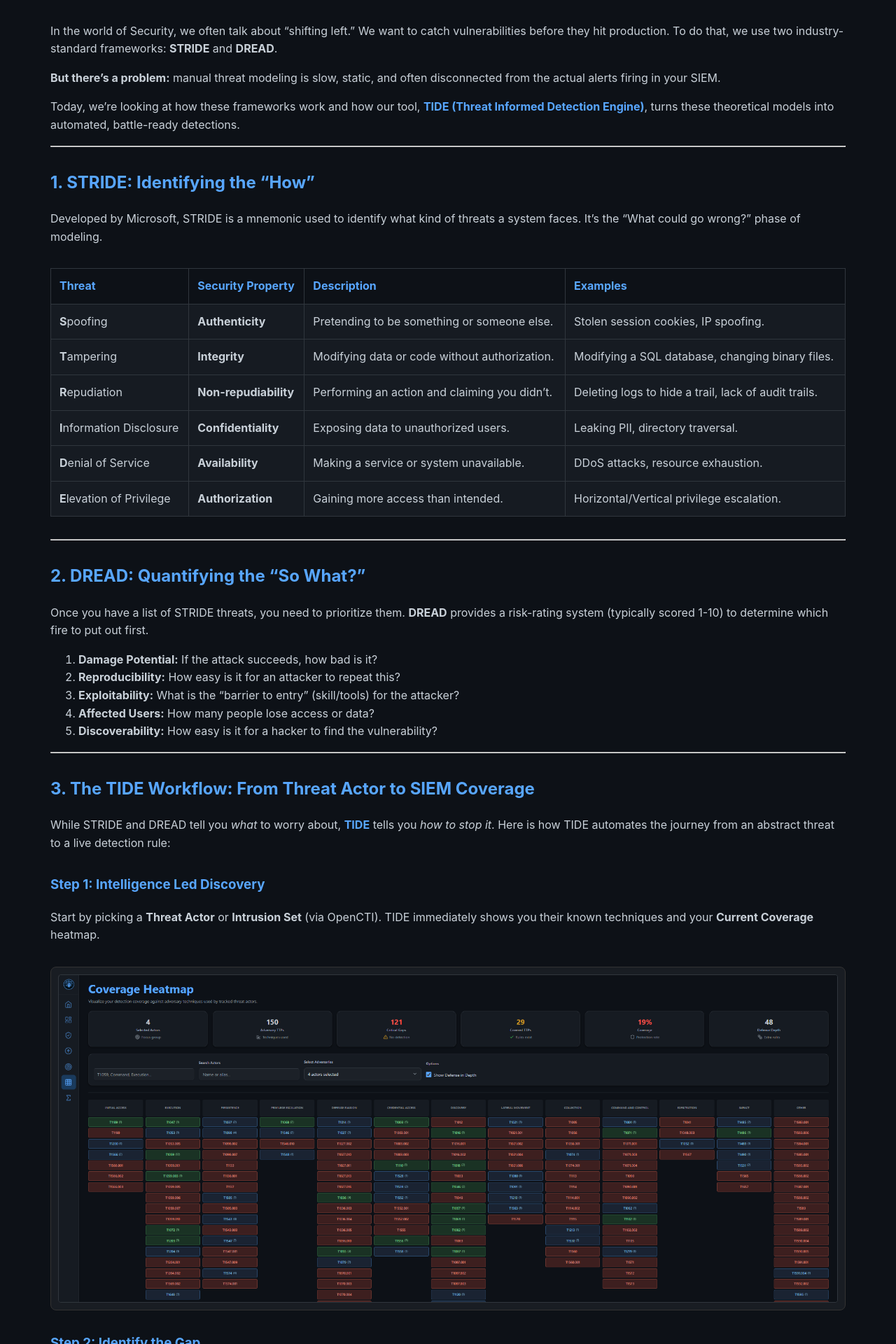
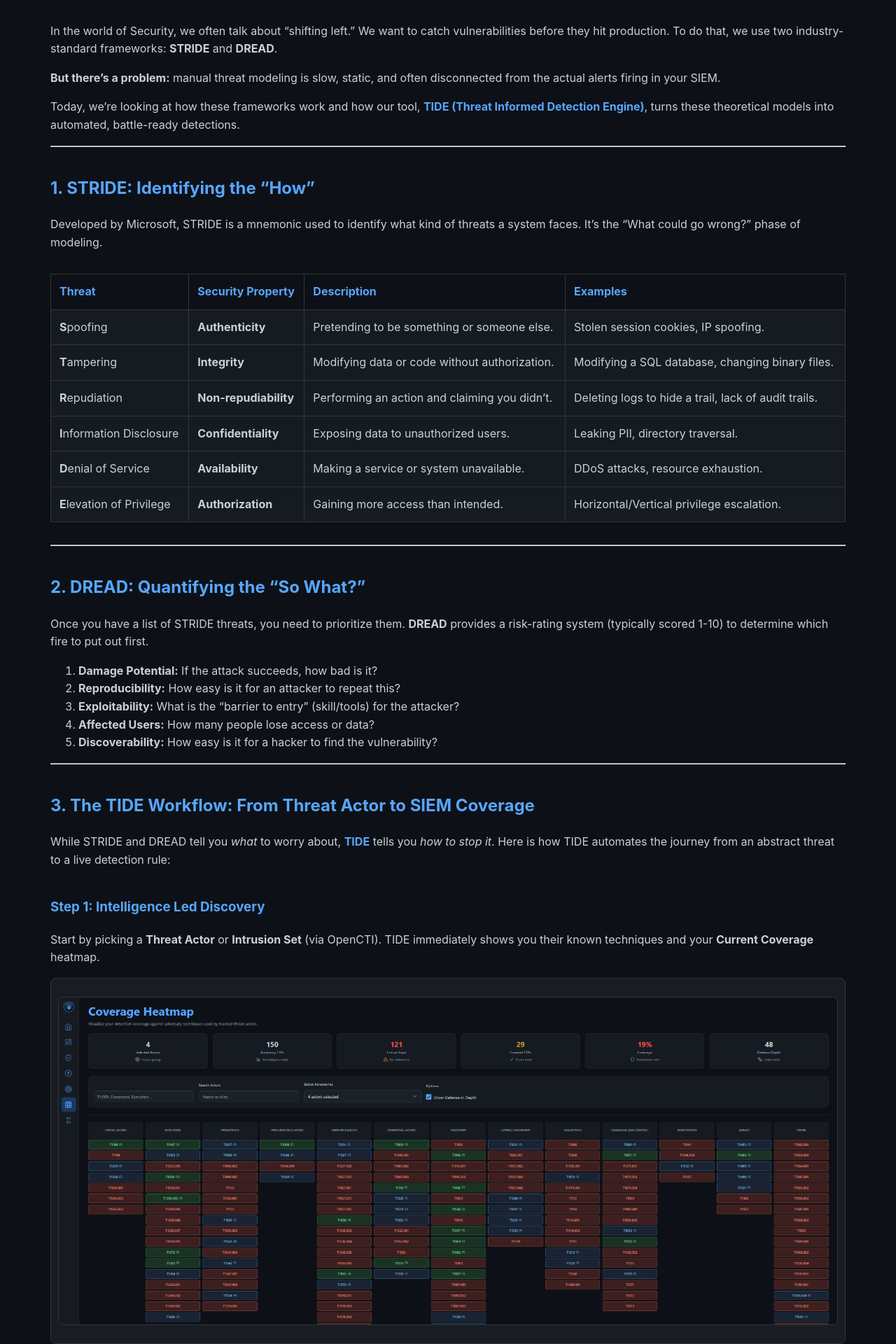
Before and after one commit to sigeauk/sigeauk.github.io, a Jekyll site: the page built from _posts/2026-02-28-From-Theory-to-Detection.md, in a window 1280 px wide. Shown: the part 377-2297 px from the top of the page at 70% size. Built offline with Jekyll 4.4.1, drawn with Linux system fonts in a browser that asks for light colours.

Commit message:
try posts

```diff
--- a/_layouts/post.html
+++ b/_layouts/post.html
@@ -14,16 +14,16 @@
 </article>
 
 <style>
-  /* Fix Title Colors in the body */
+  /* Fix Title Colors for Markdown Headings */
   .markdown-body h2,
   .markdown-body h3 {
     color: var(--primary-accent) !important;
-    margin-top: 2rem;
+    margin-top: 2.5rem;
   }
 
-  /* Ensure Tables are Visible */
+  /* Ensure Tables are Visible with your Site Borders */
   .markdown-body table {
-    display: table !important; /* Force display */
+    display: table !important;
     width: 100%;
     border-collapse: collapse !important;
     margin: 2rem 0;
@@ -45,12 +45,22 @@
     color: var(--text-main);
   }
 
-  /* Fix for images in the blog */
-  .gallery-item {
-    margin: 2rem 0;
+  /* Disable the Image "Growing" (Scale) effect from style.css */
+  .markdown-body .gallery-item {
+    transition: none !important;
+    transform: none !important;
   }
 
-  .gallery-item img {
+  .markdown-body .gallery-item:hover {
+    transform: none !important;
+  }
+
+  .markdown-body img {
+    max-width: 100%;
+    height: auto;
     border: 1px solid var(--border-color);
+    border-radius: 8px;
+    display: block;
+    margin: 1rem 0;
   }
 </style>
```
